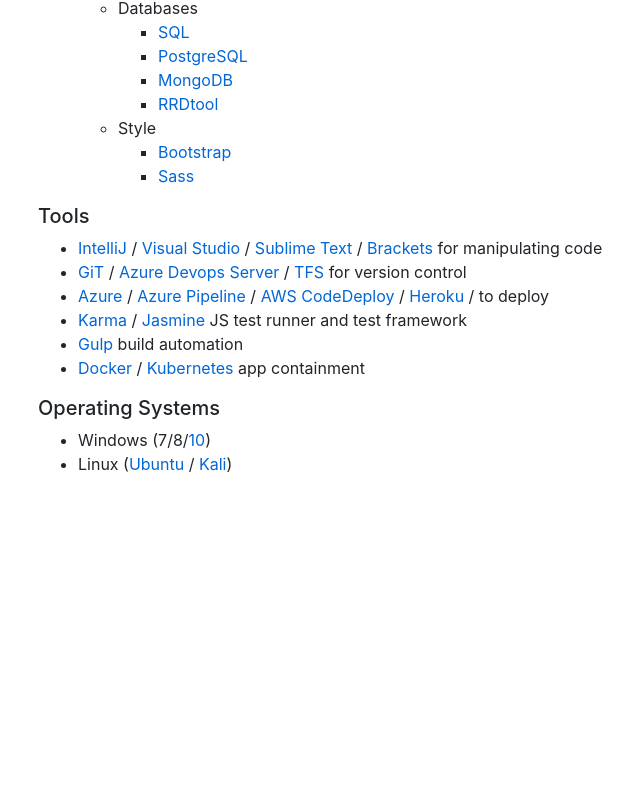
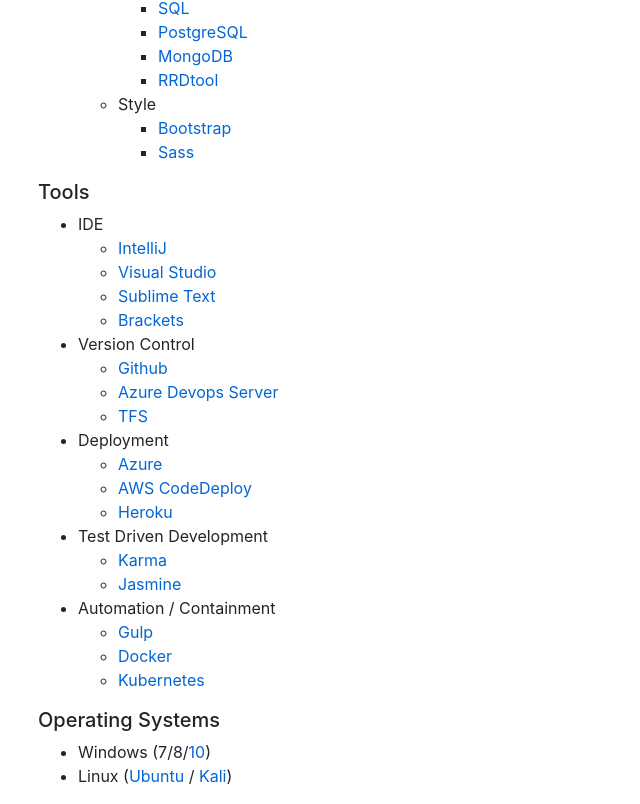
Before and after one commit to joshplow/Josh-Plowman-Resume, an Angular app in the folder JoshPlowmanResume/ClientApp/: page /simple-resume in a window 1280 px wide. Shown: the part 717-1521 px from the top of the page, without its empty margins (47-687 px from the left). Before the commit the page ends 1209 px from the top, so only its background shows below. Built offline with nearby package versions, Linux system fonts and the light colour scheme.

Commit message:
pre publish commit

```diff
--- a/JoshPlowmanResume/ClientApp/src/app/simple-resume/simple-resume.component.html
+++ b/JoshPlowmanResume/ClientApp/src/app/simple-resume/simple-resume.component.html
@@ -45,9 +45,6 @@
         <ul>
           <li>
             <a href='https://get.asp.net/'>ASP.NET Core</a>
-          </li>
-          <li>
-            <a href='http://www.typescriptlang.org/'>TypeScript</a>
           </li>
         </ul>
       </li>
@@ -109,40 +106,84 @@
     Tools
   </h5>
   <ul>
+
     <li>
-        <a href='https://get.asp.net/'>IntelliJ</a> /
-        <a href='https://visualstudio.microsoft.com/vs/'>Visual Studio</a> /
-        <a href='https://www.sublimetext.com/'>Sublime Text</a> /
-        <a href='http://brackets.io/'>Brackets</a>
-        for manipulating code
+      IDE
+      <ul>
+        <li>
+          <a href='https://get.asp.net/'>IntelliJ</a>
         </li>
         <li>
-        <a href='http://getbootstrap.com/'>GiT</a> /
-        <a href='https://azure.microsoft.com/en-us/services/devops/server/'>Azure Devops Server</a> /
-        <a href='https://www.microsoft.com/en-us/download/details.aspx?id=48259'>TFS</a>
-        for version control
+          <a href='https://visualstudio.microsoft.com/vs/'>Visual Studio</a>
         </li>
         <li>
-        <a href='https://sass-lang.com/'>Azure</a> /
-        <a href='https://sass-lang.com/'>Azure Pipeline</a> /
-        <a href='https://aws.amazon.com/codedeploy/?hp=tile&so-exp=below'>AWS CodeDeploy</a> /
-        <a href='https://heroku.com/'>Heroku</a> /
-        to deploy
+          <a href='https://www.sublimetext.com/'>Sublime Text</a>
         </li>
         <li>
-        <a href='https://karma-runner.github.io/latest/index.html'>Karma</a> /
-        <a href='https://jasmine.github.io/'>Jasmine</a>
-        JS test runner and test framework
+          <a href='http://brackets.io/'>Brackets</a>
+        </li>
+      </ul>
+    </li>
+
+    <li>
+      Version Control
+      <ul>
+        <li>
+          <a href='https://github.com/joshplow'>Github</a>
         </li>
         <li>
-        <a href='https://gulpjs.com/'>Gulp</a> build automation
+          <a href='https://azure.microsoft.com/en-us/services/devops/server/'>Azure Devops Server</a>
         </li>
         <li>
-        <a href='https://www.docker.com/'>Docker</a> /
-        <a href='https://kubernetes.io/'>Kubernetes</a>
-        app containment
+          <a href='https://www.microsoft.com/en-us/download/details.aspx?id=48259'>TFS</a>
         </li>
       </ul>
+    </li>
+
+    <li>
+      Deployment
+      <ul>
+        <li>
+          <a href='https://azure.microsoft.com/en-us/'>Azure</a>
+        </li>
+        <li>
+          <a href='https://aws.amazon.com/codedeploy/?hp=tile&so-exp=below'>AWS CodeDeploy</a>
+        </li>
+        <li>
+          <a href='https://heroku.com/'>Heroku</a>
+        </li>
+      </ul>
+    </li>
+
+    <li>
+      Test Driven Development
+      <ul>
+        <li>
+          <a href='https://karma-runner.github.io/latest/index.html'>Karma</a>
+        </li>
+        <li>
+          <a href='https://jasmine.github.io/'>Jasmine</a>
+        </li>
+      </ul>
+    </li>
+
+    <li>
+      Automation / Containment
+      <ul>
+        <li>
+          <a href='https://gulpjs.com/'>Gulp</a>
+        </li>
+        <li>
+          <a href='https://www.docker.com/'>Docker</a>
+        </li>
+        <li>
+          <a href='https://kubernetes.io/'>Kubernetes</a>
+        </li>
+      </ul>
+    </li>
+
+  </ul>
+
 
   <h5>
     Operating Systems
```
Lines whose indentation alone changed are shown as unchanged.
